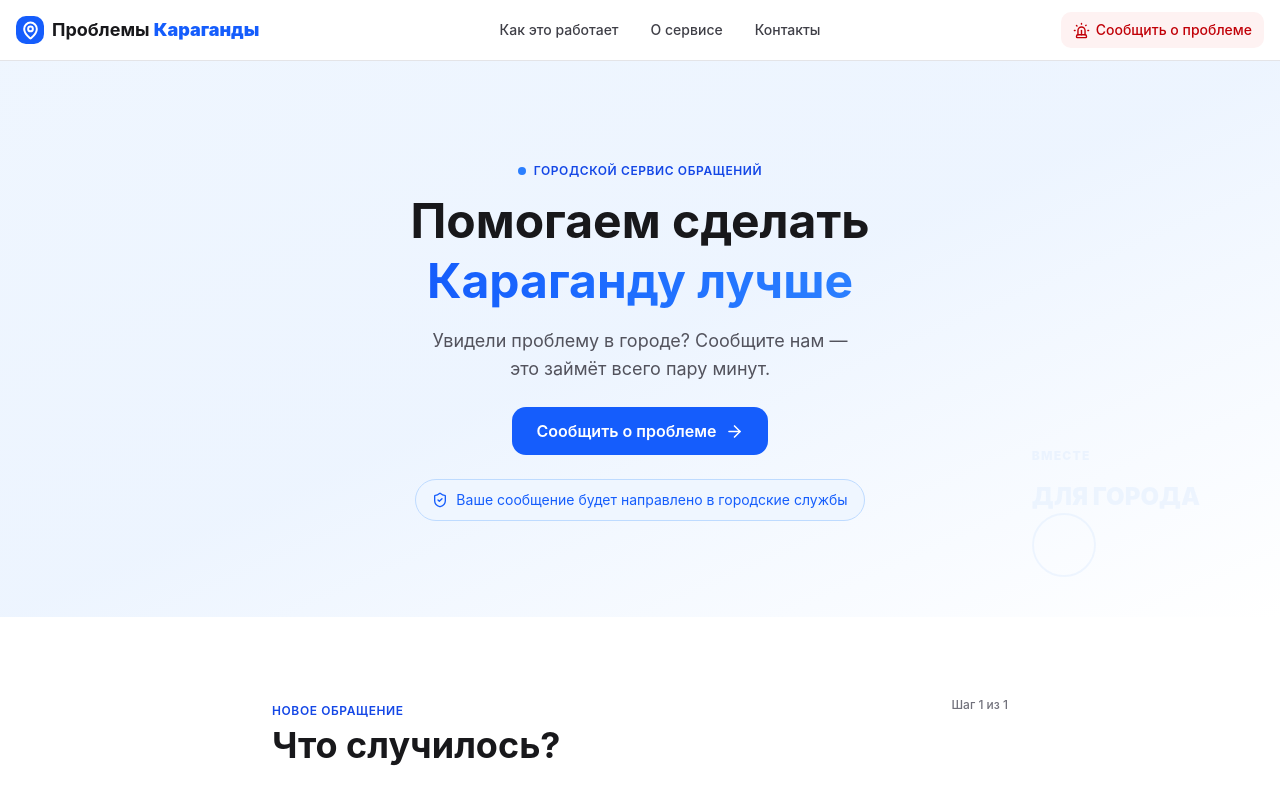
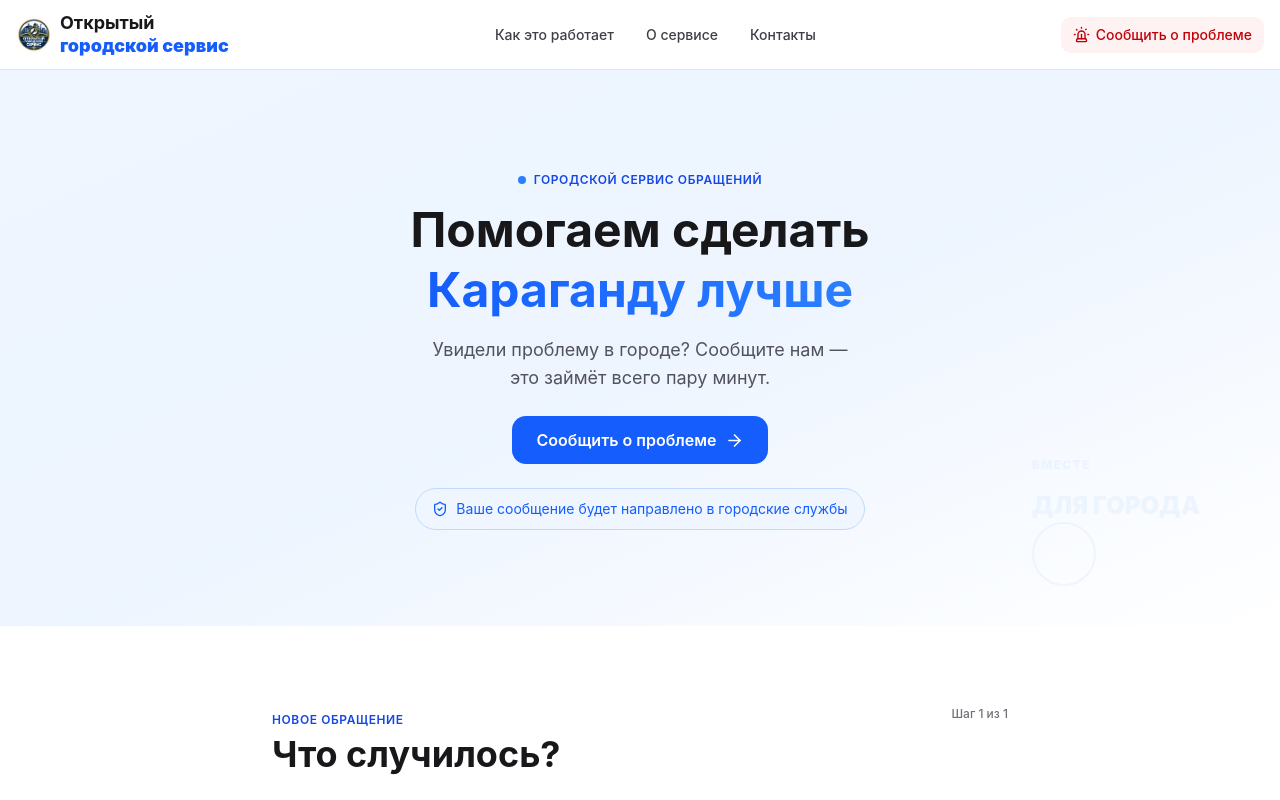
Before and after one commit to garincha077/project, a Next.js app: page / in a window 1280 px wide. Shown: the top 800 px of the page. Built offline with nearby package versions, Linux system fonts and the light colour scheme.

Commit message:
feat: update brand logo and page title for city service\n\nUpdated CSS for brand logo, changed page title and logo image in layout and page components.

```diff
--- a/app/globals.css
+++ b/app/globals.css
@@ -181,8 +181,12 @@
     @apply flex-shrink-0;
   }
 
-  .brand-mark {
-    @apply flex items-center justify-center w-7 h-7 rounded-lg bg-blue-600 text-white;
+  .brand-logo {
+    @apply w-9 h-9 rounded-full object-cover;
+  }
+
+  .brand span {
+    @apply max-w-[190px] leading-tight;
   }
 
   .brand b {
--- a/app/layout.tsx
+++ b/app/layout.tsx
@@ -3,7 +3,7 @@ import type { Metadata, Viewport } from 'next'
 import './globals.css'
 
 export const metadata: Metadata = {
-  title: 'Проблемы Караганды — сообщить о городской проблеме',
+  title: 'Открытый городской сервис — обращения Караганды',
   description: 'Сообщите о пожаре, неисправном светофоре, яме на дороге или другой проблеме в Караганде.',
   generator: 'v0.app',
   icons: {
--- a/app/page.tsx
+++ b/app/page.tsx
@@ -66,9 +66,9 @@ export default function Page() {
     <div className="site-shell">
       <header className="topbar">
         <div className="topbar-inner">
-          <a href="#top" className="brand" aria-label="Проблемы Караганды — на главную">
-            <span className="brand-mark"><MapPin size={19} strokeWidth={2.5} /></span>
-            <span>Проблемы <b>Караганды</b></span>
+          <a href="#top" className="brand" aria-label="Открытый городской сервис — на главную">
+            <img className="brand-logo" src="/open-city-service-logo.png" alt="Открытый городской сервис" />
+            <span>Открытый <b>городской сервис</b></span>
           </a>
           <nav className={menuOpen ? 'nav-links is-open' : 'nav-links'} aria-label="Основная навигация">
             <a href="#how">Как это работает</a>
```
Also changed, not shown: public/open-city-service-logo.png (added).
